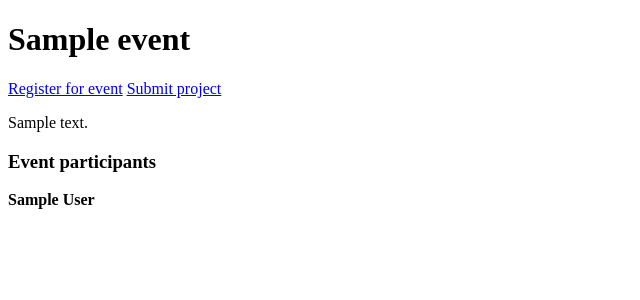
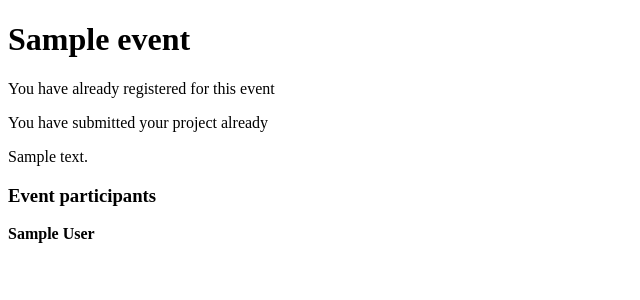
Before and after one commit to TimOsahenru/event-registration, a Django app: page /event/1/ in a window 1280 px wide. Shown: the part 26-326 px from the top of the page, without its empty margins (0-640 px from the left). Run offline with Django 4.2, Linux system fonts and the light colour scheme; a user stored in the database is signed in; tables that the repository leaves empty hold one stand-in row (values such as "Sample post").

Commit message:
prevent resubmission of project and reregistration

```diff
--- a/app/views.py
+++ b/app/views.py
@@ -12,7 +12,10 @@ def home_page(request):
 
 def event_page(request, pk):
 	event = Event.objects.get(id=pk)
-	context = {'event':event}
+	registered = request.user.events.filter(id=event.id).exists()
+	submitted = Submission.objects.filter(participant=request.user, event=event).exists()
+
+	context = {'event':event, 'registered': registered, 'submitted': submitted}
 	return render(request, 'event.html', context)
 
 
--- a/templates/event.html
+++ b/templates/event.html
@@ -3,8 +3,17 @@
 
 {% block content %}
 <h1>{{event.name}}</h1>
+{% if registered %}
+<p>You have already registered for this event</p>
+{% else %}
 <a href="{% url 'registration-confirmation' event.id %}">Register for event</a>
+{% endif %}
+
+{% if submitted %}
+<p>You have submitted your project already</p>
+{% else %}
 <a href="{% url 'project-submission' event.id %}">Submit project</a>
+{% endif %}
 <p>{{event.description}}</p>
 
 <div>
```
